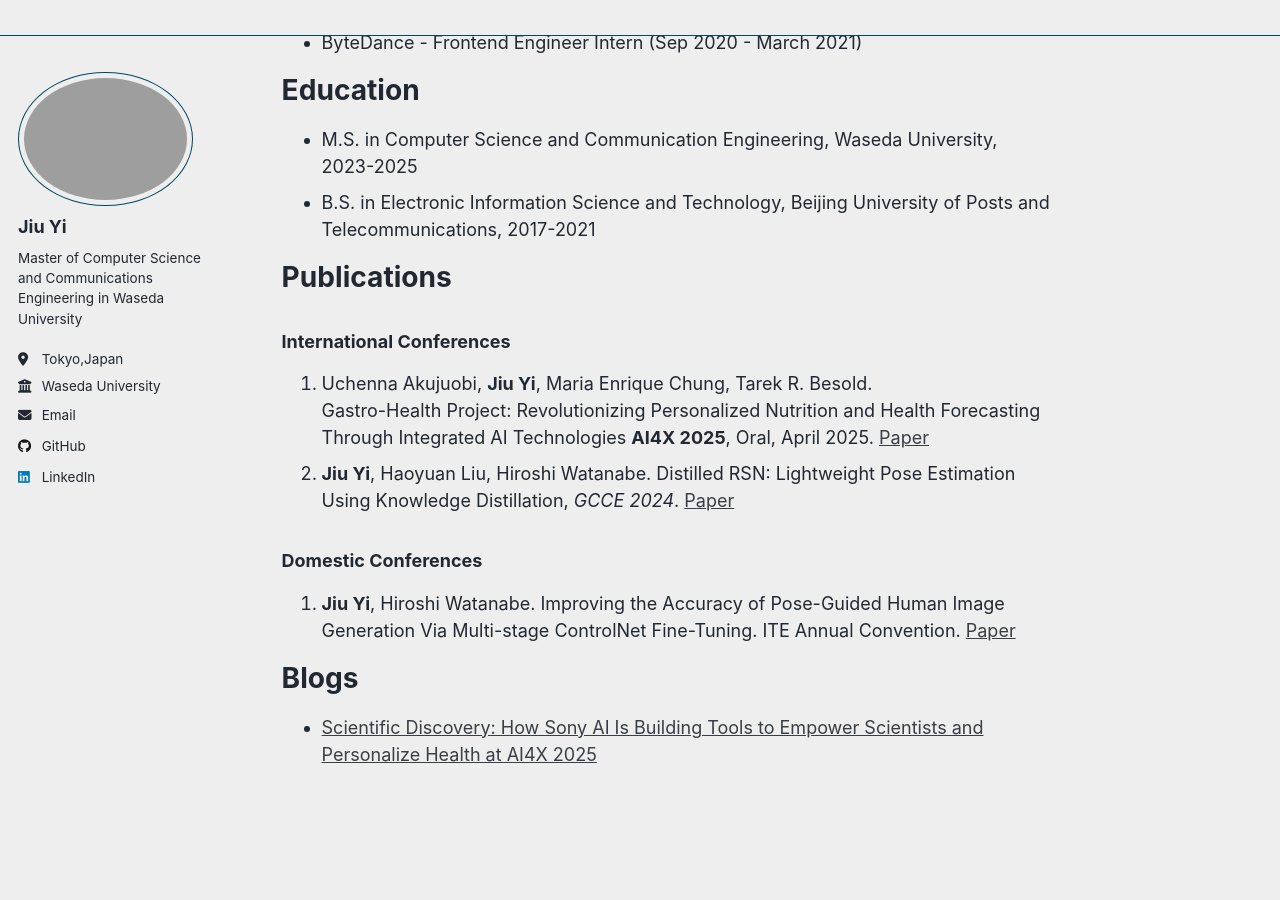
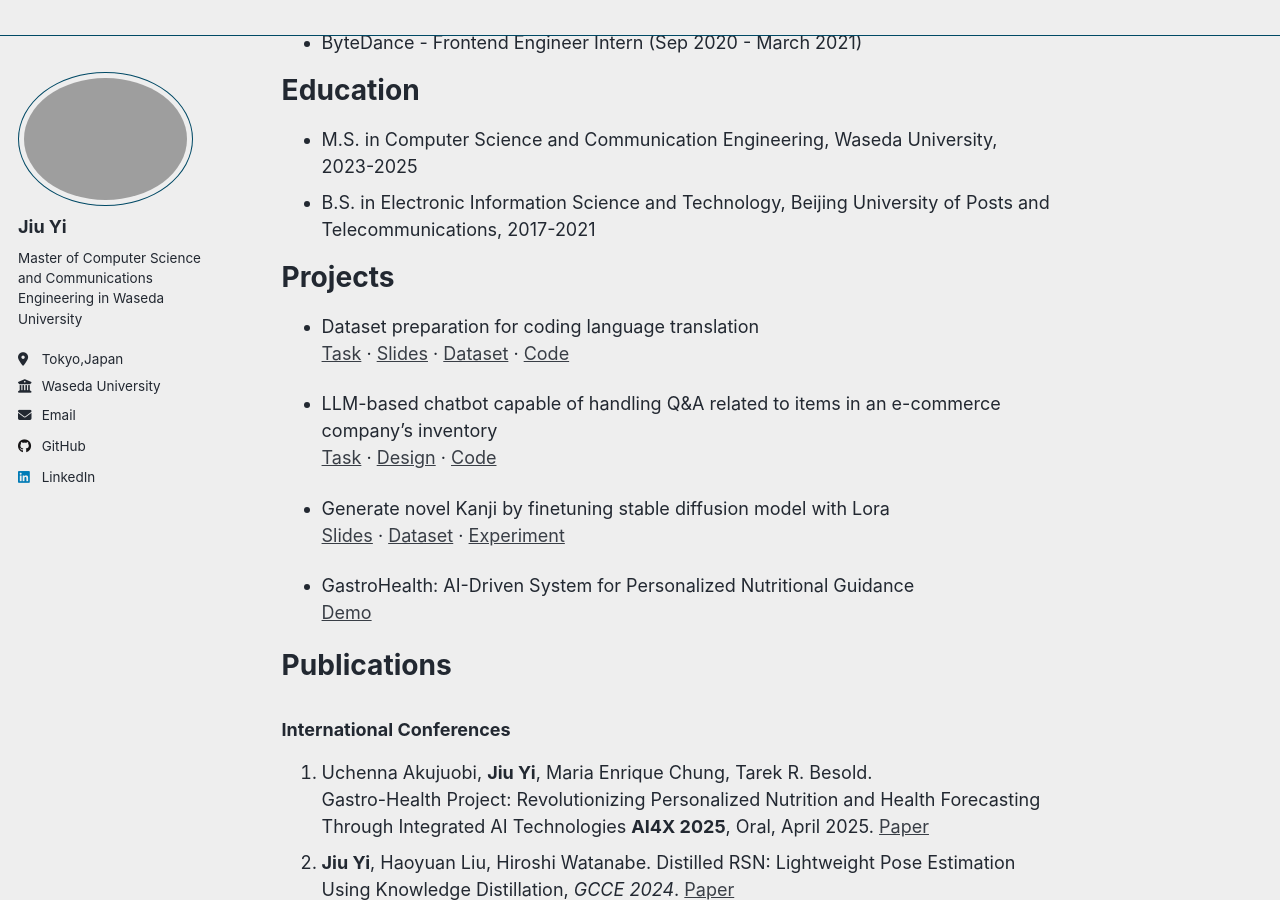
Before and after one commit to yijiudd/yijiudd.github.io, a Jekyll site: the page built from _pages/about.md, in a window 1280 px wide and 900 px high, scrolled down 394 px. Built offline with Jekyll 4.4.1, drawn with Linux system fonts in a browser that asks for light colours; a script that is not in the unit is left out.

Commit message:
add projects

```diff
--- a/_pages/about.md
+++ b/_pages/about.md
@@ -20,6 +20,22 @@ Education
 * M.S. in Computer Science and Communication Engineering, Waseda University, 2023-2025
 * B.S. in Electronic Information Science and Technology, Beijing University of Posts and Telecommunications, 2017-2021
 
+
+Projects
+======
+* Dataset preparation for coding language translation
+  [Task](https://docs.google.com/document/d/1RTRcKpSzVY9B4y8mKpkjJsH3Ur1XVqm8WszgvUySGfU/edit?usp=sharing) · [Slides](https://docs.google.com/presentation/d/1AqICBL0gQ6faxcbFvo7Ov7FIKFdX9DV4qfYIqD8-5dQ/edit?usp=sharing) · [Dataset](https://huggingface.co/datasets/yijiu/py_to_js) · [Code](https://github.com/yijiudd/MultiPL-E/blob/main/dataset_builder/test.ipynb)
+
+* LLM-based chatbot capable of handling Q&A related to items in an e-commerce company's inventory
+  [Task](https://drive.google.com/file/d/1JBs4y32IH9NQ9RSSfbnIEUn-Ivo-C6FR/view?usp=sharing) · [Design](https://drive.google.com/file/d/1Sz4qQ_tITelHdAczCJA1qK7M0_rOXnZV/view?usp=sharing) · [Code](https://github.com/yijiudd/next_docker)
+
+* Generate novel Kanji by finetuning stable diffusion model with Lora
+  [Slides](https://docs.google.com/presentation/d/1ocEEkodwYCZTSOXaGcum-aC5dwDtzPV8/edit?usp=sharing&ouid=102001816568009814926&rtpof=true&sd=true) · [Dataset](https://huggingface.co/datasets/yijiu/kanji) · [Experiment](https://huggingface.co/yijiu/kanji_df_1.5/tensorboard)
+
+* GastroHealth: AI-Driven System for Personalized Nutritional Guidance
+  [Demo](https://drive.google.com/file/d/1otwrSVw5tBrN4NUWjanGvIS-o8UhWMmS/view?usp=sharing)
+
+
 Publications
 ======
 ### International Conferences
```
